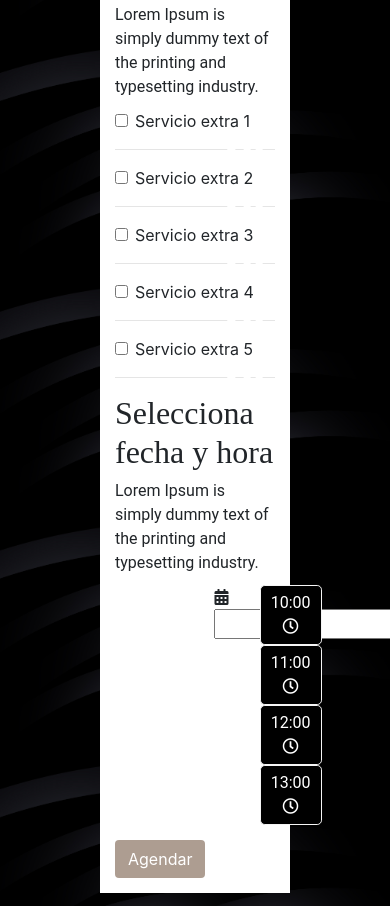
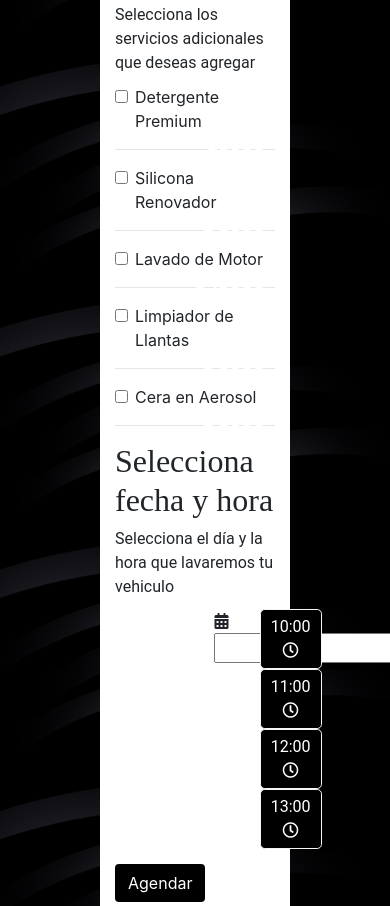
Before and after one commit to piterscl/Proyecto-final-react-car-wash, a React app: page /Servicios in a window 390 px wide. Shown: the part 1318-2224 px from the top of the page. Built offline with nearby package versions, Linux system fonts and the light colour scheme.

Commit message:
Updated segun lo discutido

```diff
--- a/src/js/component/agenda.js
+++ b/src/js/component/agenda.js
@@ -7,37 +7,6 @@ import cwImg from "../../img/car-wash.jpg";
 
 export const Agenda = () => (
 	<div className="container-fluid">
-		<div className="row">
-			<div className="col-sm-9">
-				<span className="agenda">
-					<a href="">AGENDA TU SERVICIOS</a>
-				</span>
-			</div>
-			<div className="col-sm-3">
-				<span className="agenda">
-					<a href="">REGISTRATE</a>
-				</span>
-			</div>
-			<div className="container-fluid">
-				<div className="row">
-					<div className="col-sm-9">
-						<span className="agenda">
-							<a href="">LAVADO A DOMICILIO</a>
-						</span>
-					</div>
-					<div className="col-sm-3">
-						<span className="agenda">made BY 4GEEKS ALUMNI</span>
-					</div>
-
-					<div className="container-fluid">
-						<div className="row">
-							<div className="col-sm-12">
-								<div id="thanks" className="d-flex justify-content-center">
-									GRACIAS POR ELEGIR BLACK CAR WASH
-								</div>
-								<span className="agenda" />
-							</div>
-
 		<div className="container">
 			<div className="row">
 				<div className="col-sm-4">
@@ -79,9 +48,4 @@ export const Agenda = () => (
 			</div>
 		</div>
 	</div>
-					</div>
-				</div>
-			</div>
-		</div>
-	</div>
 );
--- a/src/js/layout.js
+++ b/src/js/layout.js
@@ -12,6 +12,7 @@ import injectContext from "./store/appContext";
 
 import { Navbar } from "./component/navbar";
 import { Footer } from "./component/footer";
+import { Checkout } from "./views/Checkout";
 
 //create your first component
 const Layout = () => {
@@ -43,6 +44,10 @@ const Layout = () => {
 						<Route exact path="/Profile">
 							<Profile />
 						</Route>
+						<Route exact path="/Checkout">
+							<Checkout />
+						</Route>
+
 						<Route>
 							<h1>Not found!</h1>
 						</Route>
--- /dev/null
+++ b/src/js/views/Checkout.js
@@ -0,0 +1,9 @@
+import React, { useState } from "react";
+import "../../styles/index.scss";
+import "react-datepicker/dist/react-datepicker.css";
+
+export const Checkout = () => (
+	<div className="contenedor-principal">
+		<div className="container" />
+	</div>
+);
--- a/src/js/views/servicios.js
+++ b/src/js/views/servicios.js
@@ -5,6 +5,7 @@ import servicioImg3 from "../../img/premium.jpg";
 import "../../styles/index.scss";
 import DatePicker from "react-datepicker";
 import "react-datepicker/dist/react-datepicker.css";
+import { Link } from "react-router-dom";
 import format from "date-fns/format";
 
 export const Servicios = () => (
@@ -37,53 +38,49 @@ export const Servicios = () => (
 				</div>
 				<hr />
 				<h2 className="titulos-interiores">Selecciona servicios adicionales</h2>
-				<p className="parrafo-intro">
-					Lorem Ipsum is simply dummy text of the printing and typesetting industry.
-				</p>
+				<p className="parrafo-intro">Selecciona los servicios adicionales que deseas agregar</p>
 				<div className="form-check">
 					<input className="form-check-input" type="checkbox" value="" id="defaultCheck1" />
 					<label className="form-check-label" htmlFor="defaultCheck1">
-						Servicio extra 1
+						Detergente Premium
 					</label>
-					<span className="precio-extra">$ 00</span>
+					<span className="precio-extra">$5000</span>
 				</div>
 				<hr />
 				<div className="form-check">
 					<input className="form-check-input" type="checkbox" value="" id="defaultCheck1" />
 					<label className="form-check-label" htmlFor="defaultCheck1">
-						Servicio extra 2
+						Silicona Renovador
 					</label>
-					<span className="precio-extra">$ 00</span>
+					<span className="precio-extra">$ 5000</span>
 				</div>
 				<hr />
 				<div className="form-check">
 					<input className="form-check-input" type="checkbox" value="" id="defaultCheck1" />
 					<label className="form-check-label" htmlFor="defaultCheck1">
-						Servicio extra 3
+						Lavado de Motor
 					</label>
-					<span className="precio-extra">$ 00</span>
+					<span className="precio-extra">$ 10000</span>
 				</div>
 				<hr />
 				<div className="form-check">
 					<input className="form-check-input" type="checkbox" value="" id="defaultCheck1" />
 					<label className="form-check-label" htmlFor="defaultCheck1">
-						Servicio extra 4
+						Limpiador de Llantas
 					</label>
-					<span className="precio-extra">$ 00</span>
+					<span className="precio-extra">$ 6000</span>
 				</div>
 				<hr />
 				<div className="form-check">
 					<input className="form-check-input" type="checkbox" value="" id="defaultCheck1" />
 					<label className="form-check-label" htmlFor="defaultCheck1">
-						Servicio extra 5
+						Cera en Aerosol
 					</label>
-					<span className="precio-extra">$ 00</span>
+					<span className="precio-extra">$ 5000</span>
 				</div>
 				<hr />
 				<h2 className="titulos-interiores">Selecciona fecha y hora</h2>
-				<p className="parrafo-intro">
-					Lorem Ipsum is simply dummy text of the printing and typesetting industry.
-				</p>
+				<p className="parrafo-intro">Selecciona el día y la hora que lavaremos tu vehiculo</p>
 				<div className="row agenda">
 					<div className="col-6">
 						<i className="fas fa-calendar-alt" />
@@ -104,8 +101,13 @@ export const Servicios = () => (
 						</a>
 					</div>
 				</div>
-				<button type="submit" className="btn btn-gold">
-					Agendar
+				<button id="checkout" type="submit" className="btn btn-gold">
+					<Link to="/checkout">
+						<a className="checkout">
+							Agendar
+							<span className="sr-only">(current)</span>
+						</a>
+					</Link>
 				</button>
 			</div>
 		</div>
--- a/src/styles/index.scss
+++ b/src/styles/index.scss
@@ -77,3 +77,19 @@
 .titulos-servicios {
     color:white;
 }
+#checkout:hover{
+  color: none;
+  text-decoration: none;
+  background-color: black;
+
+}
+
+#checkout{
+  background-color: black;
+  color: white;
+  text-decoration: none;
+}
+
+.checkout{
+  color: white !important;
+}
--- a/src/styles/video.scss
+++ b/src/styles/video.scss
@@ -5,7 +5,6 @@
 
 #pitem {
     font-size: 40px;
-    background: -webkit-linear-gradient(#eee, #333);
-    -webkit-text-fill-color: transparent;
     font-family: 'Roboto', sans-serif;
+    color: white;
 }
```
Also changed, not shown: src/styles/demo.scss (deleted), 1 other file. Lines whose indentation alone changed are shown as unchanged.
